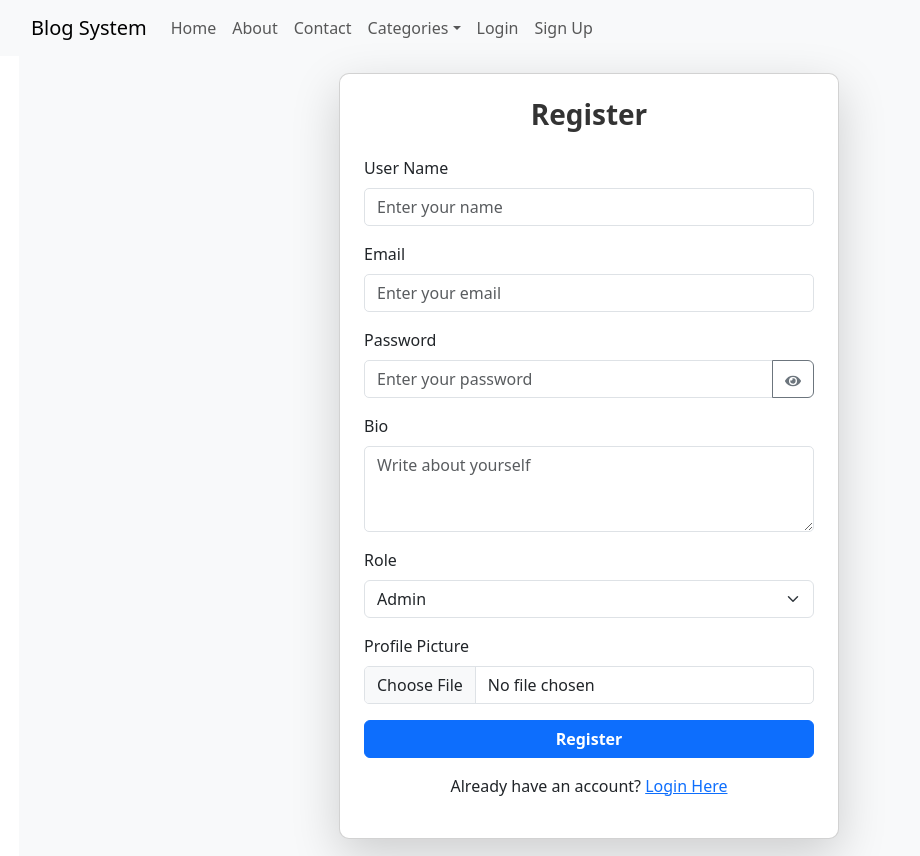
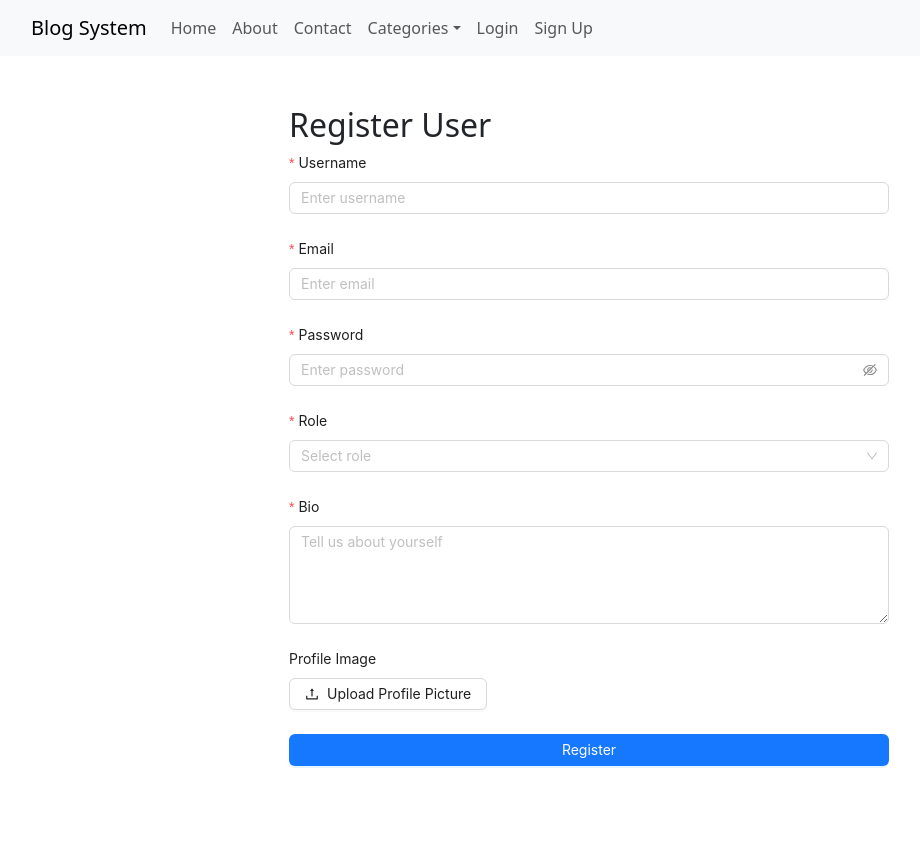
Before and after one commit to Lars1156/blag, a React (Create React App) app in the folder Frontend/myclient/: page /signup in a window 1280 px wide. Shown: the whole page, without its empty margins (51-971 px from the left). After the commit the page ends 816 px from the top, so only its background shows below. Built offline with nearby package versions, Linux system fonts and the light colour scheme.

Commit message:
add the antd matarial Ui

```diff
--- a/Frontend/myclient/package.json
+++ b/Frontend/myclient/package.json
@@ -3,6 +3,7 @@
   "version": "0.1.0",
   "private": true,
   "dependencies": {
+    "@ant-design/icons": "^5.5.2",
     "@testing-library/jest-dom": "^5.17.0",
     "@testing-library/react": "^13.4.0",
     "@testing-library/user-event": "^13.5.0",
--- a/Frontend/myclient/src/component/Pages/RegisterPage.jsx
+++ b/Frontend/myclient/src/component/Pages/RegisterPage.jsx
@@ -1,203 +1,118 @@
-import React, { useState } from 'react';
-import 'bootstrap/dist/css/bootstrap.min.css';
-import '../cssFiles/register.css'; // Import custom styles
-import { FaEye, FaEyeSlash } from 'react-icons/fa';
-import { useNavigate } from 'react-router-dom';
-import axios from 'axios';
+import React, { useState } from "react";
+import { Form, Input, Button, Select, Upload, message } from "antd";
+import { UploadOutlined } from "@ant-design/icons";
+import axios from "axios";
+
+const { Option } = Select;
 
 const RegisterPage = () => {
-  const [userName, setUserName] = useState('');
-  const [email, setEmail] = useState('');
-  const [password, setPassword] = useState('');
-  const [bio, setBio] = useState('');
-  const [role, setRole] = useState('Reader'); // Default role set to Reader
-  const [image, setimage] = useState(null);
-  const [error, setError] = useState('');
-  const [passwordError, setPasswordError] = useState('');
   const [loading, setLoading] = useState(false);
-  const [showPassword, setShowPassword] = useState(false);
-  const navigate = useNavigate();
+  const [form] = Form.useForm();
 
-  const togglePasswordVisibility = () => {
-    setShowPassword(!showPassword);
-  };
-
-  const handleFileChange = (e) => {
-    setimage(e.target.files[0]);
-  };
-
-  const handleRegister = async (e) => {
-    e.preventDefault();
-    setError('');
-    setPasswordError('');
-
-    if (!userName || !email || !password || !role || !bio) {
-      setError('Please fill in all required fields.');
-      return;
+  const handleSubmit = async (values) => {
+    setLoading(true);
+    const formData = new FormData();
+    formData.append("userName", values.userName);
+    formData.append("email", values.email);
+    formData.append("password", values.password);
+    formData.append("role", values.role);
+    formData.append("bio", values.bio);
+    if (values.image) {
+      formData.append("image", values.image.file.originFileObj);
     }
 
-    if (password.length < 8) {
-      setPasswordError('Password must be at least 8 characters long.');
-      return;
-    }
-
-    const formData = new FormData();
-    formData.append('userName', userName);
-    formData.append('email', email);
-    formData.append('password', password);
-    formData.append('role', role);
-    formData.append('bio', bio);
-    if (image) {
-      formData.append('image', image);
-    }
-
-    setLoading(true);
-
     try {
-      const response = await axios.post('http://localhost:8000/api/register', formData, {
-        headers: {
-          'Content-Type': 'multipart/form-data',
-        },
+      const response = await axios.post("/api/register", formData, {
+        headers: { "Content-Type": "multipart/form-data" },
       });
-
-      if (response.status === 200) {
-        navigate('/login');
-      }
-    } catch (err) {
-      setError(err.response?.data?.msg || 'Something went wrong. Please try again.');
+      message.success(response.data.msg);
+      form.resetFields();
+    } catch (error) {
+      const errMsg =
+        error.response?.data?.msg || "Error registering user. Please try again.";
+      message.error(errMsg);
     } finally {
       setLoading(false);
     }
   };
 
   return (
-    <div className="container d-flex justify-content-center align-items-center min-vh-100">
-      <div className="card shadow-lg p-4 w-100" style={{ maxWidth: '500px' }}>
-        <h3 className="text-center mb-4">Register</h3>
-        {error && <div className="alert alert-danger">{error}</div>}
-        {passwordError && <div className="alert alert-warning">{passwordError}</div>}
-        <form onSubmit={handleRegister}>
-          {/* User Name */}
-          <div className="mb-3">
-            <label htmlFor="userName" className="form-label">
-              User Name
-            </label>
-            <input
-              type="text"
-              className="form-control"
-              id="userName"
-              name="userName"
-              value={userName}
-              onChange={(e) => setUserName(e.target.value)}
-              placeholder="Enter your name"
-              required
-            />
-          </div>
+    <div style={{ maxWidth: 600, margin: "50px auto" }}>
+      <h2>Register User</h2>
+      <Form
+        form={form}
+        layout="vertical"
+        onFinish={handleSubmit}
+        autoComplete="off"
+      >
+        <Form.Item
+          label="Username"
+          name="userName"
+          rules={[{ required: true, message: "Please enter your username!" }]}
+        >
+          <Input placeholder="Enter username" />
+        </Form.Item>
 
-          {/* Email */}
-          <div className="mb-3">
-            <label htmlFor="email" className="form-label">
-              Email
-            </label>
-            <input
-              type="email"
-              className="form-control"
-              id="email"
-              name="email"
-              value={email}
-              onChange={(e) => setEmail(e.target.value)}
-              placeholder="Enter your email"
-              required
-            />
-          </div>
+        <Form.Item
+          label="Email"
+          name="email"
+          rules={[
+            { required: true, message: "Please enter your email!" },
+            { type: "email", message: "Please enter a valid email!" },
+          ]}
+        >
+          <Input placeholder="Enter email" />
+        </Form.Item>
 
-          {/* Password */}
-          <div className="mb-3">
-            <label htmlFor="password" className="form-label">
-              Password
-            </label>
-            <div className="input-group">
-              <input
-                type={showPassword ? 'text' : 'password'}
-                className="form-control"
-                id="password"
-                name="password"
-                value={password}
-                onChange={(e) => setPassword(e.target.value)}
-                placeholder="Enter your password"
-                required
-              />
-              <button
-                type="button"
-                className="btn btn-outline-secondary"
-                onClick={togglePasswordVisibility}
-              >
-                {showPassword ? <FaEyeSlash /> : <FaEye />}
-              </button>
-            </div>
-          </div>
+        <Form.Item
+          label="Password"
+          name="password"
+          rules={[{ required: true, message: "Please enter your password!" }]}
+        >
+          <Input.Password placeholder="Enter password" />
+        </Form.Item>
 
-          {/* Bio */}
-          <div className="mb-3">
-            <label htmlFor="bio" className="form-label">
-              Bio
-            </label>
-            <textarea
-              className="form-control"
-              id="bio"
-              name="bio"
-              value={bio}
-              onChange={(e) => setBio(e.target.value)}
-              placeholder="Write about yourself"
-              rows="3"
-              required
-            ></textarea>
-          </div>
+        <Form.Item
+          label="Role"
+          name="role"
+          rules={[{ required: true, message: "Please select a role!" }]}
+        >
+          <Select placeholder="Select role">
+            <Option value="admin">Admin</Option>
+            <Option value="user">User</Option>
+            <Option value="editor">Editor</Option>
+          </Select>
+        </Form.Item>
 
-          {/* Role */}
-          <div className="mb-3">
-            <label htmlFor="role" className="form-label">
-              Role
-            </label>
-            <select
-              className="form-select"
-              id="role"
-              name="role"
-              value={role}
-              onChange={(e) => setRole(e.target.value)}
-              required
-            >
-              <option value="admin">Admin</option>
-              <option value="author">Author</option>
-              <option value="reader">Reader</option>
-            </select>
-          </div>
+        <Form.Item
+          label="Bio"
+          name="bio"
+          rules={[{ required: true, message: "Please enter your bio!" }]}
+        >
+          <Input.TextArea rows={4} placeholder="Tell us about yourself" />
+        </Form.Item>
 
-          {/* Profile Picture */}
-          <div className="mb-3">
-            <label htmlFor="image" className="form-label">
-              Profile Picture
-            </label>
-            <input
-              type="file"
-              className="form-control"
-              id="profilePicture"
-              name="profilePicture"
-              accept="image/*"
-              onChange={handleFileChange}
-            />
-          </div>
+        <Form.Item label="Profile Image" name="image">
+          <Upload
+            listType="picture"
+            maxCount={1}
+            beforeUpload={() => false} // Prevent automatic upload
+          >
+            <Button icon={<UploadOutlined />}>Upload Profile Picture</Button>
+          </Upload>
+        </Form.Item>
 
-          <button type="submit" className="btn btn-primary w-100" disabled={loading}>
-            {loading ? 'Registering...' : 'Register'}
-          </button>
-        </form>
-        <div className="text-center mt-3">
-          <p>
-            Already have an account? <a href="/login">Login Here</a>
-          </p>
-        </div>
-      </div>
+        <Form.Item>
+          <Button
+            type="primary"
+            htmlType="submit"
+            loading={loading}
+            style={{ width: "100%" }}
+          >
+            Register
+          </Button>
+        </Form.Item>
+      </Form>
     </div>
   );
 };
```
Also changed, not shown: 1 other file (tests, documents, lock files or other folders).
